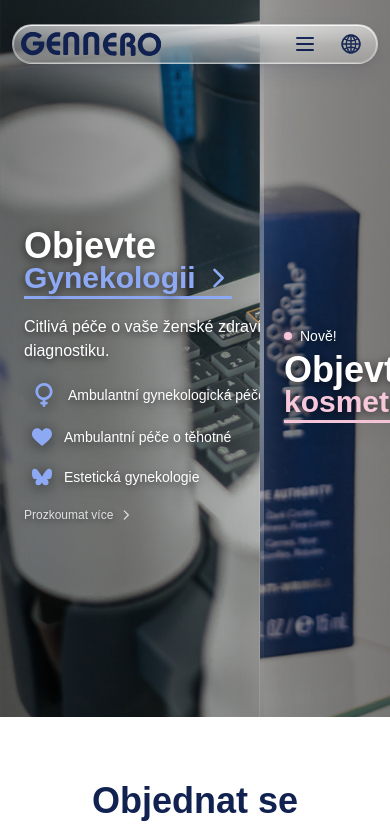
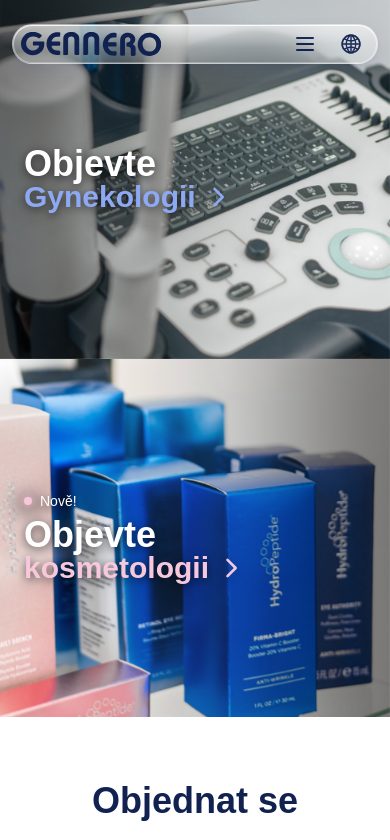
Before and after one commit to maybellineswag/GENNERO, a Next.js app in the folder my-website/: page /sluzby in a window 390 px wide. Shown: the top 840 px of the page. Built offline with nearby package versions, Linux system fonts and the light colour scheme; a web font is replaced by a local one.

Commit message:
Quick update

```diff
--- a/my-website/sections/SplitServices.tsx
+++ b/my-website/sections/SplitServices.tsx
@@ -108,14 +108,14 @@ export default function SplitServices({ height = 'h-[70vh] md:h-[80vh]', clickTo
   ];
 
   return (
-    <section className={`relative w-full ${height} flex overflow-x-hidden max-w-full`}>
+    <section className={`relative w-full ${height} flex flex-col md:flex-row overflow-x-hidden max-w-full`}>
       {/* Gynecology Side - Left */}
       <div
         className={`relative overflow-hidden ${
-          expandedSide === 'cosmetology' ? 'w-0 opacity-0' :
+          expandedSide === 'cosmetology' ? 'w-0 opacity-0 md:w-0 md:opacity-0 h-0 md:h-auto' :
           expandedSide === 'gynecology' ? 'w-full' :
-          hoveredSide === 'gynecology' ? 'w-2/3' :
-          hoveredSide === 'cosmetology' ? 'w-1/3' : 'w-1/2'
+          hoveredSide === 'gynecology' ? 'w-full md:w-2/3 h-[50vh] md:h-auto' :
+          hoveredSide === 'cosmetology' ? 'w-full md:w-1/3 h-[50vh] md:h-auto' : 'w-full md:w-1/2 h-[50vh] md:h-auto'
         }`}
         style={{
           willChange: 'width, opacity',
@@ -124,10 +124,10 @@ export default function SplitServices({ height = 'h-[70vh] md:h-[80vh]', clickTo
           perspective: '1000px',
           isolation: 'isolate',
           contain: 'layout style paint',
-          transition: 'width 0.95s cubic-bezier(0.16, 1, 0.3, 1), opacity 0.95s cubic-bezier(0.16, 1, 0.3, 1)'
+          transition: 'width 0.95s cubic-bezier(0.16, 1, 0.3, 1), opacity 0.95s cubic-bezier(0.16, 1, 0.3, 1), height 0.95s cubic-bezier(0.16, 1, 0.3, 1)'
         }}
-        onMouseEnter={() => !expandedSide && setHoveredSide('gynecology')}
-        onMouseLeave={() => !expandedSide && setHoveredSide(null)}
+        onMouseEnter={() => !expandedSide && window.innerWidth >= 768 && setHoveredSide('gynecology')}
+        onMouseLeave={() => !expandedSide && window.innerWidth >= 768 && setHoveredSide(null)}
       >
         {/* Background Image */}
         <div
@@ -184,6 +184,55 @@ export default function SplitServices({ height = 'h-[70vh] md:h-[80vh]', clickTo
                 selectedCardIndex !== null ? 'opacity-0 max-h-0 overflow-hidden' : 'opacity-100'
               }`}
             >
+                {/* Simple Link version - always shown on mobile */}
+                <div className="md:hidden">
+                  <h2
+                    className="text-3xl md:text-4xl lg:text-5xl font-semibold mb-0 text-shadow drop-shadow-xl whitespace-nowrap"
+                    style={{
+                      fontFamily: 'var(--font-daikon), system-ui, sans-serif',
+                      fontWeight: 600,
+                      color: '#ffffff',
+                      lineHeight: '1.1',
+                      ['--ts-y' as any]: '2px',
+                      ['--ts-blur' as any]: '10px',
+                      ['--ts-color' as any]: 'rgba(0,0,0,0.6)'
+                    }}
+                  >
+                    Objevte
+                  </h2>
+                  <Link
+                    href="/sluzby#gynekologie"
+                    className="group inline-flex items-center gap-2 whitespace-nowrap -mt-1 arrow-float-parent no-underline"
+                    style={{ textDecoration: 'none' }}
+                  >
+                    <span
+                      className="text-3xl md:text-4xl lg:text-5xl font-semibold text-primary text-shadow drop-shadow-xl"
+                      style={{
+                        fontFamily: 'var(--font-daikon), system-ui, sans-serif',
+                        fontWeight: 600,
+                        paddingBottom: '2px',
+                        lineHeight: '1.1',
+                        ['--ts-y' as any]: '2px',
+                        ['--ts-blur' as any]: '10px',
+                        ['--ts-color' as any]: 'rgba(0,0,0,0.6)',
+                        textDecoration: 'none'
+                      }}
+                    >
+                      Gynekologii
+                    </span>
+                    <svg
+                      className="w-7 h-7 md:w-8 md:h-8 text-primary arrow-float-hover drop-shadow-lg"
+                      viewBox="0 0 24 24"
+                      fill="none"
+                      xmlns="http://www.w3.org/2000/svg"
+                    >
+                      <path d="M9 5l7 7-7 7" stroke="currentColor" strokeWidth="2.25" strokeLinecap="round" strokeLinejoin="round"/>
+                    </svg>
+                  </Link>
+                </div>
+
+                {/* Desktop version - clickToExpand or simple Link */}
+                <div className="hidden md:block">
                 {clickToExpand ? (
                   <>
                     {/* Go Back Button - visible when expanded and no card selected */}
@@ -334,11 +383,12 @@ export default function SplitServices({ height = 'h-[70vh] md:h-[80vh]', clickTo
               </Link>
                 </>
               )}
+                </div>
             </div>
 
-            {/* Expanded content - visible on hover or click */}
+            {/* Expanded content - visible on hover or click - hidden on mobile */}
             <div
-              className={`transition-all duration-500 w-full ${
+              className={`hidden md:block transition-all duration-500 w-full ${
                 (hoveredSide === 'gynecology' || expandedSide === 'gynecology')
                   ? expandedSide === 'gynecology'
                     ? 'opacity-100 max-h-none mt-4 md:mt-5'
@@ -1165,10 +1215,10 @@ export default function SplitServices({ height = 'h-[70vh] md:h-[80vh]', clickTo
         </div>
       </div>
 
-      {/* Diagonal Divider line */}
+      {/* Diagonal Divider line - hidden on mobile */}
       {expandedSide === null && (
       <div
-        className="absolute top-0 h-full w-1 bg-gradient-to-b from-transparent via-white/50 to-transparent z-10 pointer-events-none"
+        className="hidden md:block absolute top-0 h-full w-1 bg-gradient-to-b from-transparent via-white/50 to-transparent z-10 pointer-events-none"
         style={{
           left: hoveredSide === 'gynecology' ? '66.666%' :
                 hoveredSide === 'cosmetology' ? '33.333%' : '50%',
@@ -1190,10 +1240,10 @@ export default function SplitServices({ height = 'h-[70vh] md:h-[80vh]', clickTo
       {/* Cosmetology Side - Right */}
       <div
         className={`relative overflow-hidden ${
-          expandedSide === 'gynecology' ? 'w-0 opacity-0' :
+          expandedSide === 'gynecology' ? 'w-0 opacity-0 md:w-0 md:opacity-0 h-0 md:h-auto' :
           expandedSide === 'cosmetology' ? 'w-full' :
-          hoveredSide === 'cosmetology' ? 'w-2/3' :
-          hoveredSide === 'gynecology' ? 'w-1/3' : 'w-1/2'
+          hoveredSide === 'cosmetology' ? 'w-full md:w-2/3 h-[50vh] md:h-auto' :
+          hoveredSide === 'gynecology' ? 'w-full md:w-1/3 h-[50vh] md:h-auto' : 'w-full md:w-1/2 h-[50vh] md:h-auto'
         }`}
         style={{
           willChange: 'width, opacity',
@@ -1202,10 +1252,10 @@ export default function SplitServices({ height = 'h-[70vh] md:h-[80vh]', clickTo
           perspective: '1000px',
           isolation: 'isolate',
           contain: 'layout style paint',
-          transition: 'width 0.95s cubic-bezier(0.16, 1, 0.3, 1), opacity 0.95s cubic-bezier(0.16, 1, 0.3, 1)'
+          transition: 'width 0.95s cubic-bezier(0.16, 1, 0.3, 1), opacity 0.95s cubic-bezier(0.16, 1, 0.3, 1), height 0.95s cubic-bezier(0.16, 1, 0.3, 1)'
         }}
-        onMouseEnter={() => !expandedSide && setHoveredSide('cosmetology')}
-        onMouseLeave={() => !expandedSide && setHoveredSide(null)}
+        onMouseEnter={() => !expandedSide && window.innerWidth >= 768 && setHoveredSide('cosmetology')}
+        onMouseLeave={() => !expandedSide && window.innerWidth >= 768 && setHoveredSide(null)}
       >
         {/* Background Image */}
         <div
@@ -1296,6 +1346,55 @@ export default function SplitServices({ height = 'h-[70vh] md:h-[80vh]', clickTo
                 selectedCardIndex !== null ? 'opacity-0 max-h-0 overflow-hidden' : 'opacity-100'
               }`}
             >
+                {/* Simple Link version - always shown on mobile */}
+                <div className="md:hidden">
+                  <h2
+                    className="text-3xl md:text-4xl lg:text-5xl font-semibold mb-0 text-shadow drop-shadow-xl whitespace-nowrap"
+                    style={{
+                      fontFamily: 'var(--font-daikon), system-ui, sans-serif',
+                      fontWeight: 600,
+                      color: '#ffffff',
+                      lineHeight: '1.1',
+                      ['--ts-y' as any]: '2px',
+                      ['--ts-blur' as any]: '10px',
+                      ['--ts-color' as any]: 'rgba(0,0,0,0.6)'
+                    }}
+                  >
+                    Objevte
+                  </h2>
+                  <Link
+                    href="/sluzby#kosmetologie"
+                    className="group inline-flex items-center gap-2 whitespace-nowrap -mt-1 arrow-float-parent no-underline"
+                    style={{ textDecoration: 'none' }}
+                  >
+                    <span
+                      className="text-3xl md:text-4xl lg:text-5xl font-semibold text-accent text-shadow drop-shadow-xl"
+                      style={{
+                        fontFamily: 'var(--font-daikon), system-ui, sans-serif',
+                        fontWeight: 600,
+                        paddingBottom: '2px',
+                        lineHeight: '1.1',
+                        ['--ts-y' as any]: '2px',
+                        ['--ts-blur' as any]: '10px',
+                        ['--ts-color' as any]: 'rgba(0,0,0,0.6)',
+                        textDecoration: 'none'
+                      }}
+                    >
+                      kosmetologii
+                    </span>
+                    <svg
+                      className="w-7 h-7 md:w-8 md:h-8 text-accent arrow-float-hover drop-shadow-lg"
+                      viewBox="0 0 24 24"
+                      fill="none"
+                      xmlns="http://www.w3.org/2000/svg"
+                    >
+                      <path d="M9 5l7 7-7 7" stroke="currentColor" strokeWidth="2.25" strokeLinecap="round" strokeLinejoin="round"/>
+                    </svg>
+                  </Link>
+                </div>
+
+                {/* Desktop version - clickToExpand or simple Link */}
+                <div className="hidden md:block">
                 {clickToExpand ? (
                   <>
                     {/* Go Back Button - visible when expanded and no card selected */}
@@ -1446,11 +1545,12 @@ export default function SplitServices({ height = 'h-[70vh] md:h-[80vh]', clickTo
               </Link>
                 </>
               )}
+                </div>
             </div>
 
-            {/* Expanded content - visible on hover or click */}
+            {/* Expanded content - visible on hover or click - hidden on mobile */}
             <div
-              className={`transition-all duration-500 w-full ${
+              className={`hidden md:block transition-all duration-500 w-full ${
                 (hoveredSide === 'cosmetology' || expandedSide === 'cosmetology')
                   ? expandedSide === 'cosmetology'
                     ? 'opacity-100 max-h-none mt-4 md:mt-5'
@@ -2168,7 +2268,7 @@ export default function SplitServices({ height = 'h-[70vh] md:h-[80vh]', clickTo
                   <Link
                     key={service.label}
                     href={service.href}
-                    className="group flex items-center gap-3 text-white hover:text-accent p-2 rounded-2xl hover:bg-white/10 w-fit transition-colors duration-75 ease-out"
+                    className={`group flex items-center gap-3 text-white hover:text-accent p-2 rounded-2xl hover:bg-white/10 w-fit transition-colors duration-75 ease-out ${service.label === 'Mezoterapie' ? 'md:hidden' : ''}`}
                     style={{
                       opacity: hoveredSide === 'cosmetology' ? 1 : 0,
                       transform: hoveredSide === 'cosmetology' ? 'translateY(0)' : 'translateY(-8px)',
```
